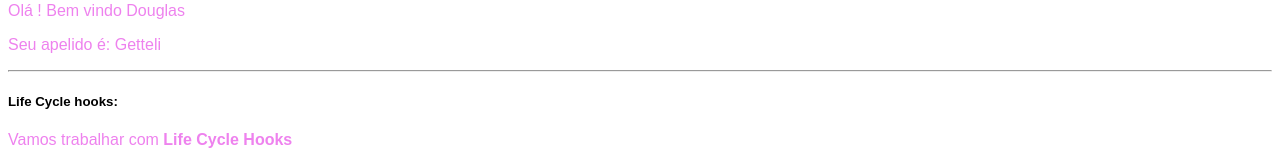
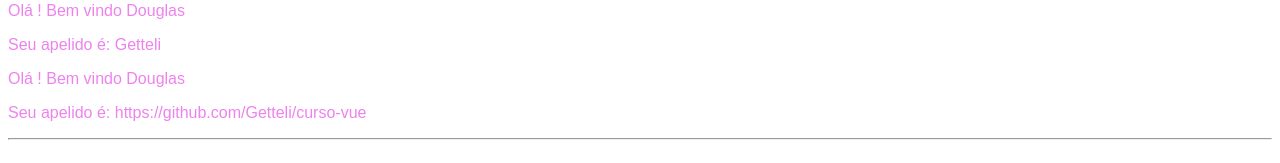
Before and after one commit to Getteli/curso-vue, a Vue app in the folder cli/appcli/: page / in a window 1280 px wide. Shown: the part 126-289 px from the top of the page. Built offline with nearby package versions, Linux system fonts and the light colour scheme.

Commit message:
Props - Passando dados de um componente para outro

```diff
--- a/cli/appcli/src/App.vue
+++ b/cli/appcli/src/App.vue
@@ -68,7 +68,12 @@
 
 	<!-- ao chamar o componente podemos colocar seus parametros com ":parametro" -->
 	<!-- perceba as aspas, duplas e com simples dentro, para passar como string, se nao será um "objeto" ou "variavel" -->
-	<DataComponent :nickname="'Getteli'"" />
+	<!-- Caso a gente passe como ":parametro" -->
+	<!-- Ai nao precisamos do "''" aspas dentro de aspas pois ele sabe que é uma string-->
+	<DataComponent :nickname="'Getteli'" />
+	 <!-- <DataComponent nickname="Getteli" /> -->
+	<!-- com variavel -->
+	<DataComponent :nickname="meu_link" />
 
 	<LifeCycleSetup :fora="'Venho do App'"/>
 
```
